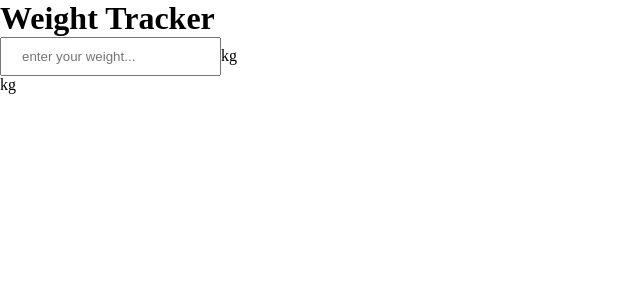
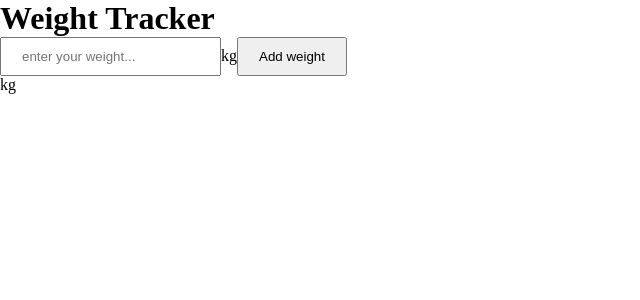
Before and after one commit to Lu-Smith/weight_tracker_vue, a Vue app: page / in a window 1280 px wide. Shown: the top 300 px of the page, without its empty margins (0-640 px from the left). Built offline with nearby package versions, Linux system fonts and the light colour scheme.

Commit message:
Updated App.vue

```diff
--- a/src/App.vue
+++ b/src/App.vue
@@ -1,15 +1,24 @@
 <template>
 <h1>Weight Tracker</h1>
-<input type="number" placeholder="enter your weight..." v-model="currentWeight" step="0.1">
-<span>kg</span>
+<form @submit.prevent="addWeight">
+<input type="number" placeholder="enter your weight..." v-model="currentWeight" step="0.1"><span>kg</span>
+<input type="submit" value="Add weight">
+</form>
 <p>{{ currentWeight }} kg</p>
 </template>
 
 <script setup >
   import { ref} from 'vue'
 
-  // const weights = ref([])
+  const weights = ref([])
   const currentWeight = ref(null)
+
+  const addWeight = () => {
+    weights.value.push({
+      weight: currentWeight.value,
+      date: new Date().getTime()
+    })
+  }
 
 </script>
 
```
